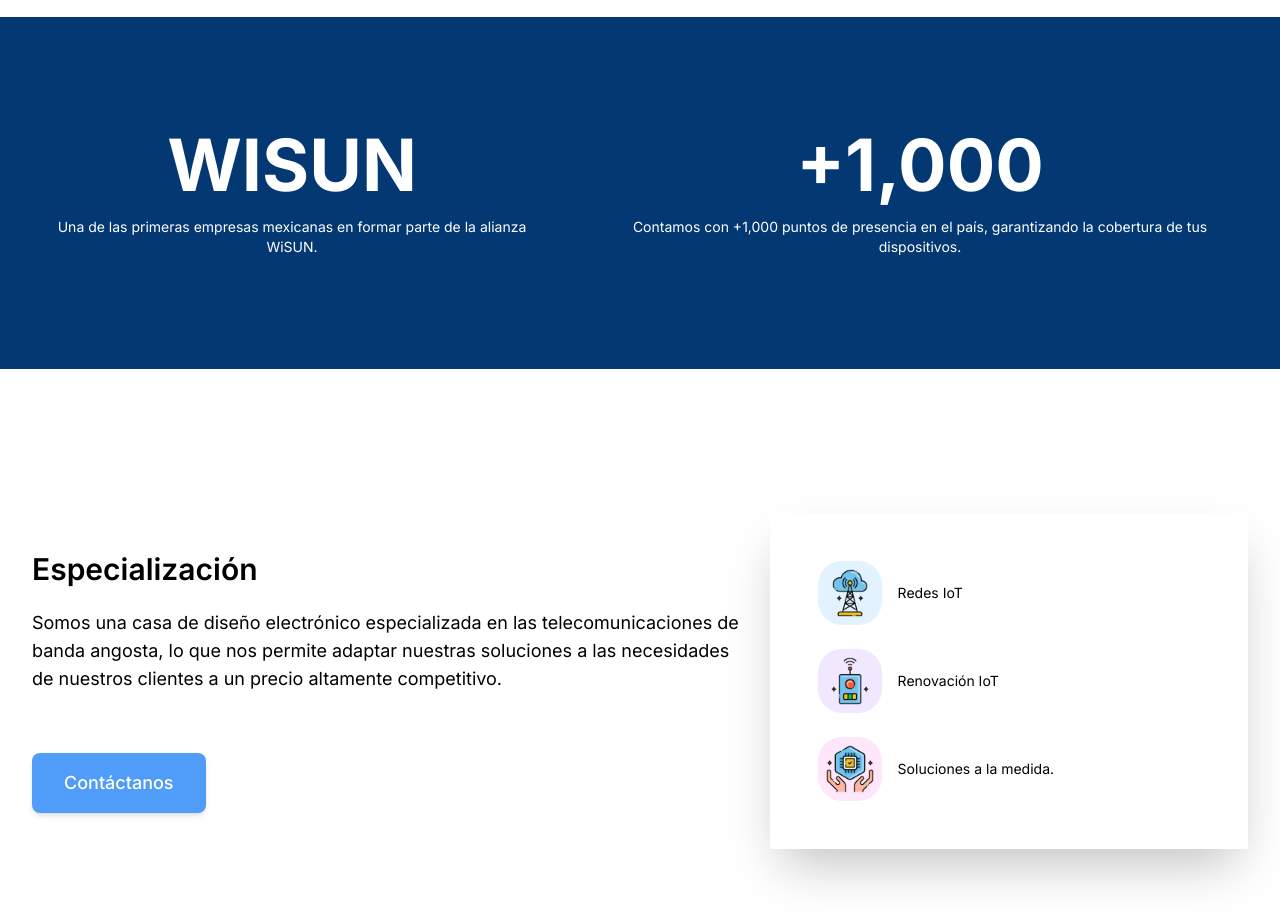
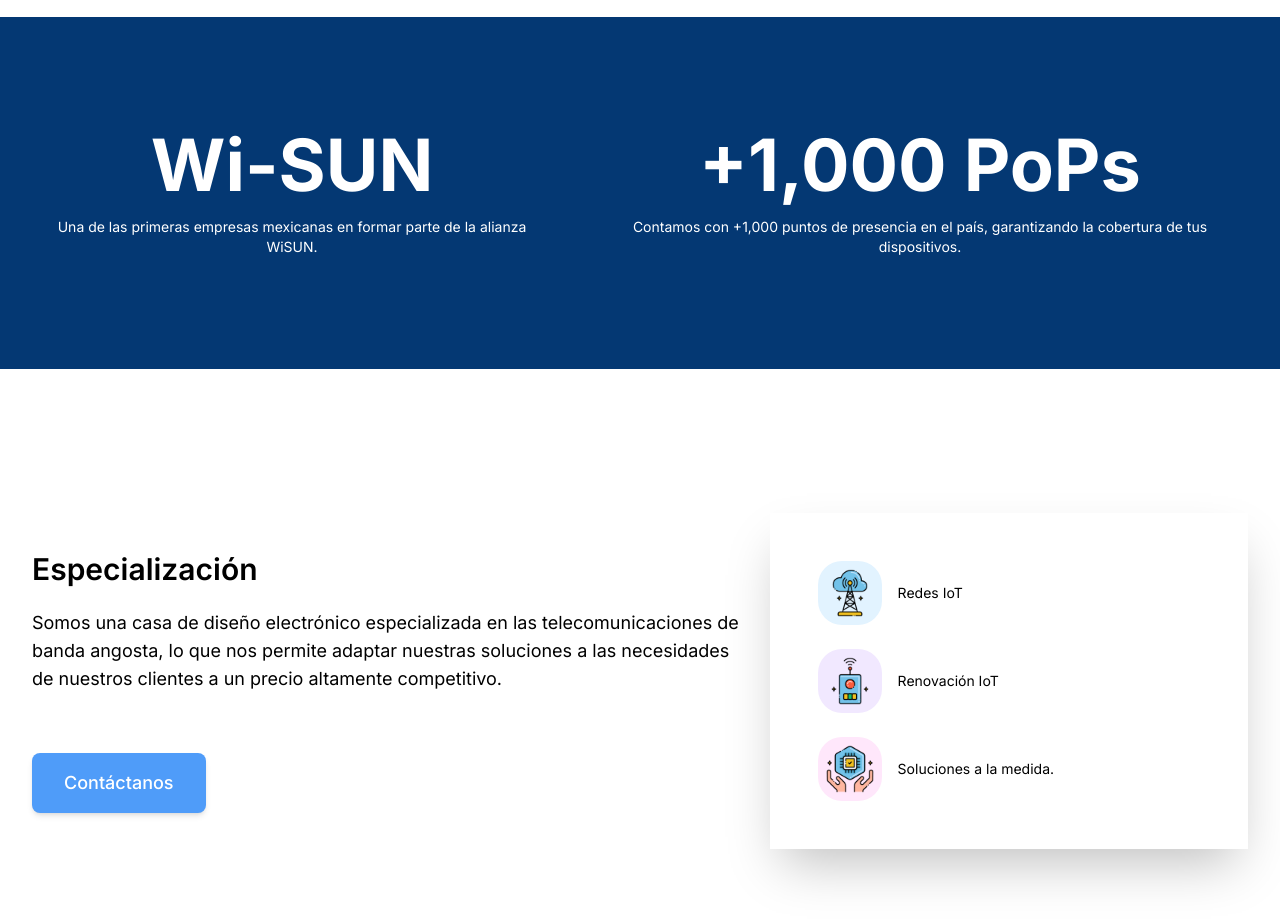
Before and after one commit to AbPal-Whale/web, a Next.js app: page /about in a window 1280 px wide. Shown: the part 1280-2203 px from the top of the page. Built offline with nearby package versions, Linux system fonts and the light colour scheme.

Commit message:
Ajustes menores en la sección de Achievements en página Nosotros

```diff
--- a/src/components/Pages/About/Achievements.tsx
+++ b/src/components/Pages/About/Achievements.tsx
@@ -11,13 +11,13 @@
     >
       <div className="flex md:flex-row flex-col gap-10 justify-evenly text-white text-center">
         <div className="flex flex-col gap-4">
-          <h1 className={typography.H2}>WISUN</h1>
+          <h1 className={typography.H2}>Wi-SUN</h1>
           <p className={typography.bodySmall}>
             {dictionary.achievements.items[0]}
           </p>
         </div>
         <div className="flex flex-col gap-4">
-          <h1 className={typography.H2}>+1,000</h1>
+          <h1 className={typography.H2}>+1,000 PoPs</h1>
           <p className={typography.bodySmall}>
             {dictionary.achievements.items[1]}
           </p>
```
